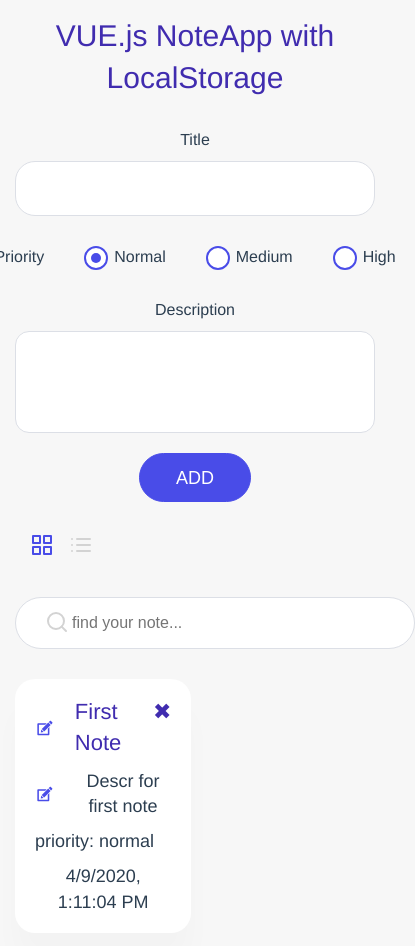
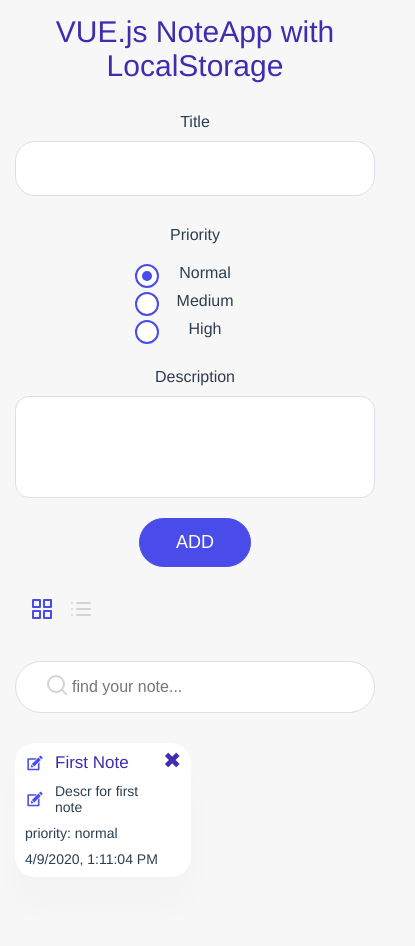
Before and after one commit to ageevweb/vue-notes, a Vue app: page / in a window 390 px wide. Shown: the top 946 px of the page, 415 px wide, since content can reach past the window. Built offline with nearby package versions, Linux system fonts and the light colour scheme.

Commit message:
media adeptive and some styles

```diff
--- a/src/App.vue
+++ b/src/App.vue
@@ -36,6 +36,7 @@
     max-width: 800px;
     margin: 0 auto;
     padding: 15px;
+    line-height: normal;
   .app__title{
     color: #402caf;
     font-size: 30px;
--- a/src/components/v-new-note.vue
+++ b/src/components/v-new-note.vue
@@ -154,4 +154,21 @@
       background-color:  #494ce8;
     }
   }
+
+  @media (max-width: 475px) {
+    .priority {
+      flex-direction: column;
+    }
+    .priority-title {
+      padding-right: 0;
+      margin-bottom: 20px;
+    }
+    .priority-item {
+      width: 100px;
+      margin: 0 auto;
+      &:last-child {
+        margin: 0 auto;
+      }
+    }
+  }
 </style>
--- a/src/components/v-notes-item.vue
+++ b/src/components/v-notes-item.vue
@@ -97,7 +97,7 @@
 
   .v-notes-item{
     width: 49%;
-    padding: 18px 20px;
+    padding: 20px;
     margin-bottom: 20px;
     background-color: #fff;
     box-shadow: 0 30px 30px rgba(0,0,0, .02);
@@ -120,10 +120,11 @@
     }
 
     &__header{
-    display: flex;
-    justify-content: space-between;
-    font-size: 22px;
-    color: #402caf;
+      display: flex;
+      justify-content: space-between;
+      font-size: 22px;
+      color: #402caf;
+      position: relative;
     }
 
     &__body{
@@ -136,11 +137,13 @@
     &__title{
       text-align: left;
       max-width: 65%;
+      word-wrap: break-word;
     }
 
-    &__descr{
+    &__desc{
       text-align: left;
       max-width: 65%;
+      word-wrap: break-word;
     }
     &__priority{
       margin-bottom: 10px;
@@ -166,14 +169,22 @@
 
   .note-remove{
     cursor: pointer;
-    margin-left: 15px;
+    position: absolute;
+    right: -10px;
+    top: -10px;
   }
 
   .high{
-    background-color: #f77777
+    background-color: #f77777;
+    input{
+      background-color: #f77777;
+    }
   }
   .medium{
-    background-color: #f0f79e
+    background-color: #f0f79e;
+    input{
+      background-color: #f0f79e;
+    }
   }
 
   .new-note-row{
@@ -189,16 +200,22 @@
 
   .change-block{
     width: 100%;
+    display: flex;
+    flex-direction: column;
     &__btns{
+      margin-top: 10px;
+      display: flex;
       button{
-        margin: 5px;
-        width: 33%;
+        width: 65px;
         border-radius: 25px;
         background-color: #00E676;
         color: #fff;
         font-size: 14px;
         padding: 10px;
         cursor: pointer;
+        &:last-child{
+          margin-left: 10px;
+        }
 
         &:last-child{
           background-color: #EF5350;
@@ -207,4 +224,28 @@
     }
   }
 
+  @media (max-width: 475px) {
+    .v-notes-item{
+      padding: 10px;
+    }
+    .change-icon {
+      height: 20px;
+      margin-right: 10px;
+    }
+    .v-notes-item__title {
+      font-size: 17px;
+    }
+    .v-notes-item__desc {
+      font-size: 14px;
+    }
+
+    .v-notes-item__priority,
+    .v-notes-item__date{
+      font-size: 14px;
+    }
+    .note-remove {
+      right: 0px;
+      top: -5px;
+    }
+  }
 </style>
--- a/src/components/v-notes.vue
+++ b/src/components/v-notes.vue
@@ -19,6 +19,8 @@
         @saveNoteTitle="saveNoteTitle"
         @saveNoteDesc="saveNoteDesc"
       )
+    .empty-list(v-if="!NOTES.length")
+      p There are no notes yet. You can add them...
 </template>
 
 <script>
@@ -101,6 +103,12 @@
 
   mounted() {
     this.GET_NOTES_FROM_LS();
+
+    window.addEventListener('keyup', e => {
+      if(e.keyCode === 27){
+        this.CLOSE_CHANGE()
+      }
+    })
   },
 }
 </script>
--- a/src/components/v-search.vue
+++ b/src/components/v-search.vue
@@ -52,7 +52,6 @@
       border-radius: 30px;
       color: #2c3e50;
       font-size: 16px;
-      min-width: 400px;
       height: auto;
     }
 
```
